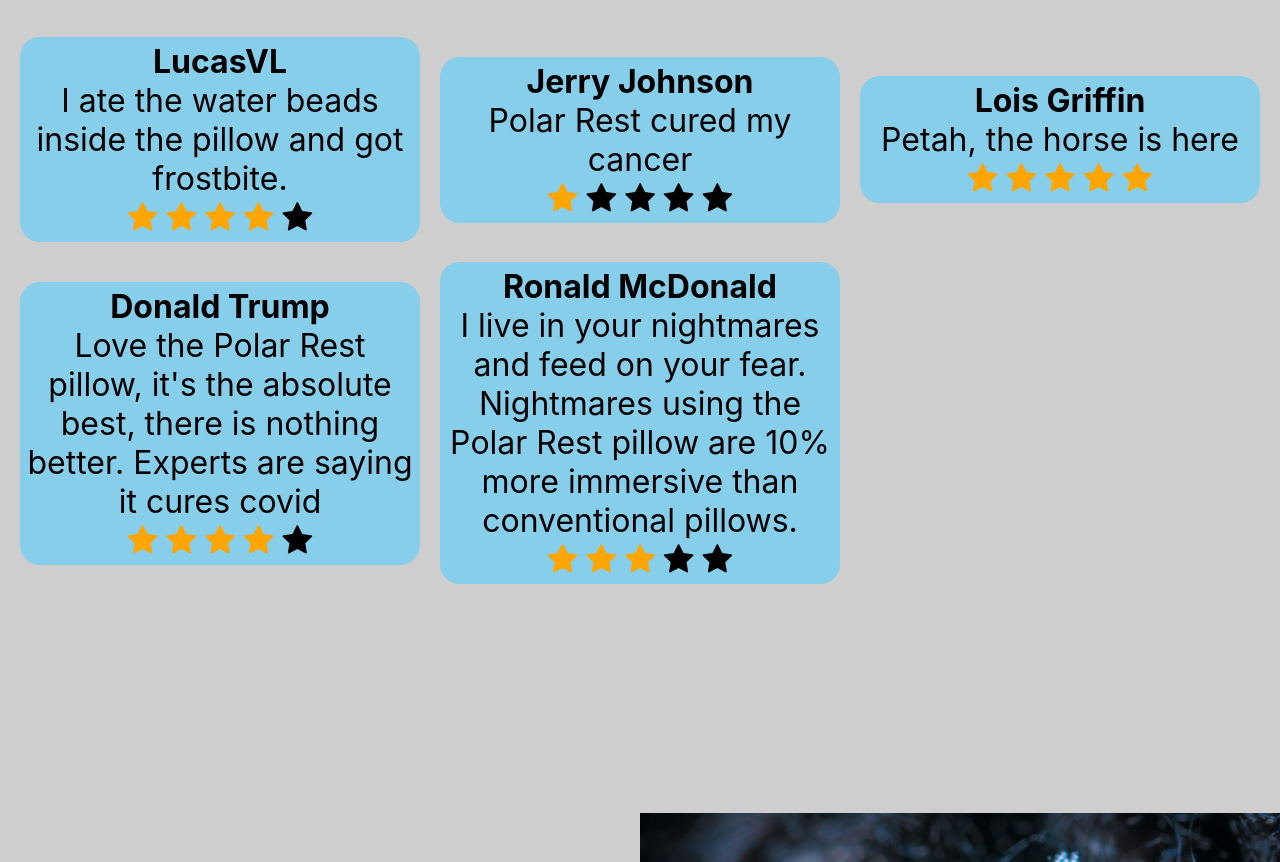
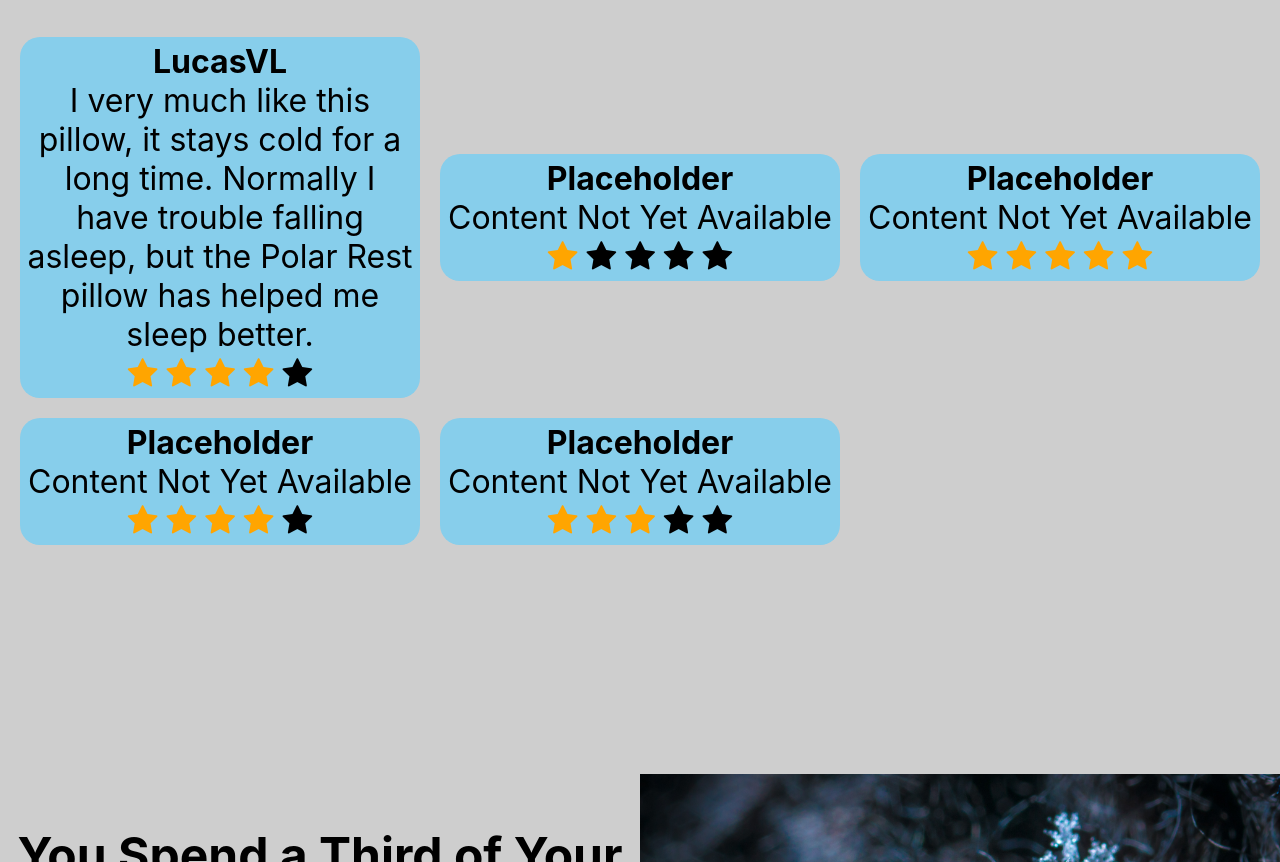
Before and after one commit to Lucas-V-L/Polar_Rest, a plain HTML site: page index.html in a window 1280 px wide. Shown: the part 1983-2845 px from the top of the page. Drawn offline with Linux system fonts and the light colour scheme; a script that the page names is missing.

Commit message:
updated testimonials

```diff
--- a/index.html
+++ b/index.html
@@ -55,7 +55,7 @@
             <div class="segment partFour center">
                 <div class="testimonial">
                     <h4>LucasVL</h4>
-                    <p>I ate the water beads inside the pillow and got frostbite.</p>
+                    <p>I very much like this pillow, it stays cold for a long time. Normally I have trouble falling asleep, but the Polar Rest pillow has helped me sleep better.</p>
                     <span class="fa fa-star checked"></span>
                     <span class="fa fa-star checked"></span>
                     <span class="fa fa-star checked"></span>
@@ -63,8 +63,8 @@
                     <span class="fa fa-star"></span>
                 </div>
                 <div class="testimonial">
-                    <h4>Jerry Johnson</h4>
-                    <p>Polar Rest cured my cancer</p>
+                    <h4>Placeholder</h4>
+                    <p>Content Not Yet Available</p>
                     <span class="fa fa-star checked"></span>
                     <span class="fa fa-star"></span>
                     <span class="fa fa-star"></span>
@@ -72,8 +72,8 @@
                     <span class="fa fa-star"></span>
                 </div>
                  <div class="testimonial">
-                    <h4>Lois Griffin</h4>
-                    <p>Petah, the horse is here</p>
+                    <h4>Placeholder</h4>
+                    <p>Content Not Yet Available</p>
                     <span class="fa fa-star checked"></span>
                     <span class="fa fa-star checked"></span>
                     <span class="fa fa-star checked"></span>
@@ -81,8 +81,8 @@
                     <span class="fa fa-star checked"></span>
                 </div>
                  <div class="testimonial">
-                    <h4>Donald Trump</h4>
-                    <p>Love the Polar Rest pillow, it's the absolute best, there is nothing better. Experts are saying it cures covid</p>
+                    <h4>Placeholder</h4>
+		    <p>Content Not Yet Available</p>
                     <span class="fa fa-star checked"></span>
                     <span class="fa fa-star checked"></span>
                     <span class="fa fa-star checked"></span>
@@ -90,8 +90,8 @@
                     <span class="fa fa-star"></span>
                 </div>
                  <div class="testimonial">
-                    <h4>Ronald McDonald</h4>
-                    <p>I live in your nightmares and feed on your fear. Nightmares using the Polar Rest pillow are 10% more immersive than conventional pillows.</p>
+                    <h4>Placeholder</h4>
+		    <p>Content Not Yet Available</p>
                     <span class="fa fa-star checked"></span>
                     <span class="fa fa-star checked"></span>
                     <span class="fa fa-star checked"></span>
```
